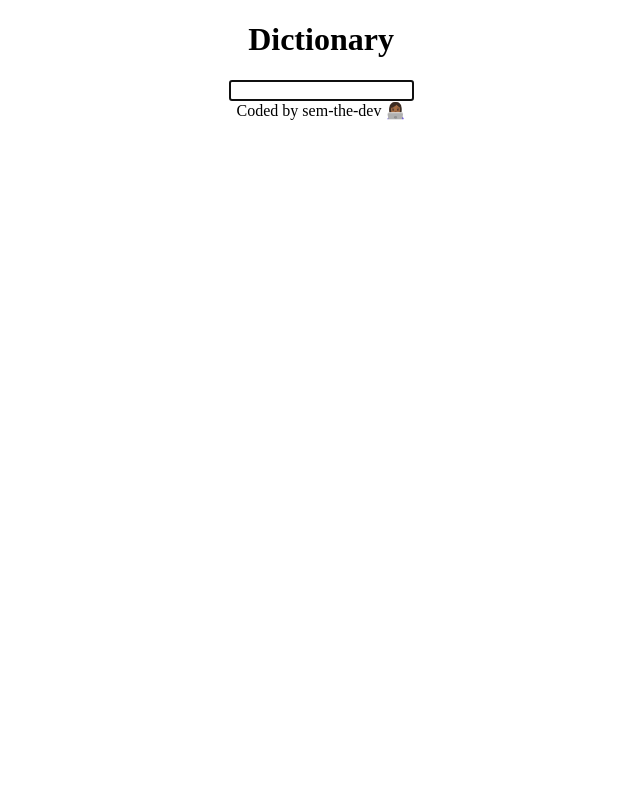
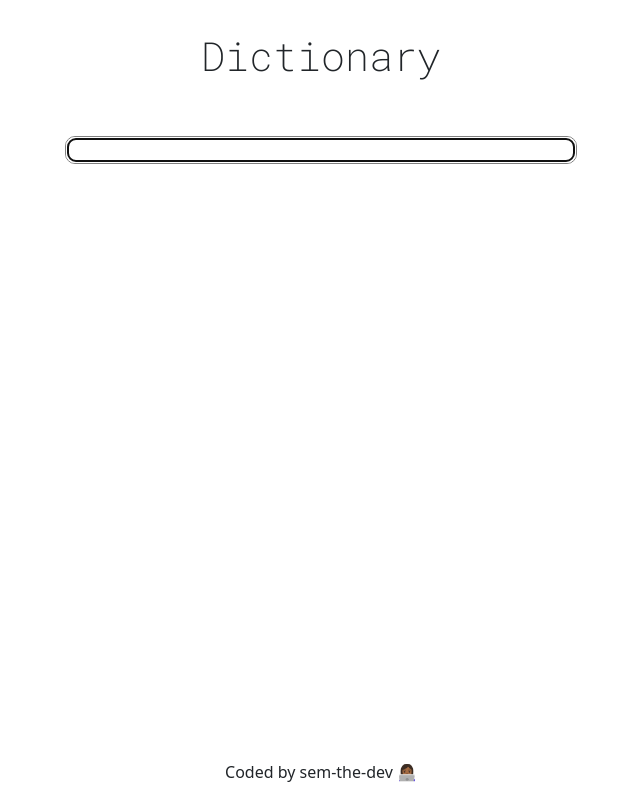
Before and after one commit to Sem-the-dev/dictionary, a React app: page / in a window 1280 px wide. Shown: the whole page, without its empty margins (319-959 px from the left). Built offline with nearby package versions, Linux system fonts and the light colour scheme.

Commit message:
add styling

```diff
--- a/public/index.html
+++ b/public/index.html
@@ -2,7 +2,11 @@
 <html>
   <head>
     <meta charset="utf-8" />
-    <title>📖 Dictionary</title>
+       <link href="https://cdn.jsdelivr.net/npm/bootstrap@5.0.1/dist/css/bootstrap.min.css" rel="stylesheet"
+      integrity="sha384-+0n0xVW2eSR5OomGNYDnhzAbDsOXxcvSN1TPprVMTNDbiYZCxYbOOl7+AMvyTG2x" crossorigin="anonymous">
+    <link rel="preconnect" href="https://fonts.gstatic.com">
+    <link href="https://fonts.googleapis.com/css2?family=Nanum+Gothic&family=Roboto+Mono:wght@200&display=swap" rel="stylesheet">
+      <title>📖 Dictionary</title>
   </head>
   <body>
     <div id="root"></div>
--- a/src/App.js
+++ b/src/App.js
@@ -1,14 +1,15 @@
 import React from "react";
 import Dictionary from './Dictionary'
+import './style.css'
 
 function App() {
   return (
-    <div className="App">
-      <main style={{ "textAlign": "center" }}>
+    <div className="App" >
+      <main>
         <h1>Dictionary</h1>
         <Dictionary />
       </main>
-      <footer style={{ "textAlign": "center" }}>
+      <footer >
         Coded by sem-the-dev 👩🏾‍💻
       </footer>
     </div>
--- a/src/Results.js
+++ b/src/Results.js
@@ -3,20 +3,22 @@ import React from "react";
 export default function Results( {result} ) {
     if(result.word){
   return (
-    <>
+    <div className="results-section">
       <h3>{result.word}</h3>
-      <p style={{ "font-style": "italic" }}>{result.phonetics}</p>
+      <p className="phonetics">{result.phonetics}</p>
 
-      <ol>
-        <li>
-          {result.wordType1}: {result.definition1}
-        </li>
+      <ul className="result-list">
+        <li>{result.wordType1}</li>
+        <li>{result.definition1}</li>
         <br />
         <li>
-          {result.wordType2}: {result.definition2}
+          {result.wordType2}
         </li>
-      </ol>
-    </>
+        <li>
+          {result.definition2}
+        </li>
+      </ul>
+    </div>
   );}
   else {
       return null
--- /dev/null
+++ b/src/style.css
@@ -0,0 +1,39 @@
+/* body{
+    background-image: url("../public/books_background.jpg")
+} */
+main {
+     text-align: center;
+
+}
+h1{
+   margin-top: 2rem;
+   font-family: 'Roboto Mono', monospace;
+}
+h3{
+   margin-top: 4rem;
+   font-family: 'Nanum Gothic', sans-serif;
+}
+input{
+    border-radius: 10px;
+    border: solid gray 1px;
+    top: 3rem;
+    position: relative;
+    width: 40%;
+}
+footer {
+    text-align: center;
+    display: inline;
+    position: fixed;
+    bottom: 1rem;
+    width: 100%;
+}
+
+.phonetics {
+   font-style: italic
+}
+
+.result-list {
+   list-style-type: none;
+   text-align: left;
+   font-family: 'Nanum Gothic', sans-serif;
+}
```
Also changed, not shown: 1 other file (tests, documents, lock files or other folders).
